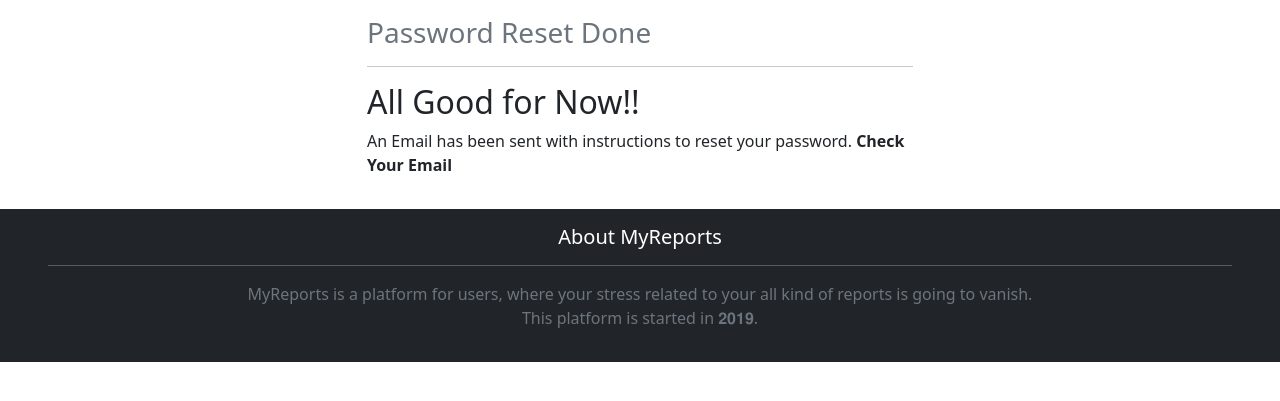
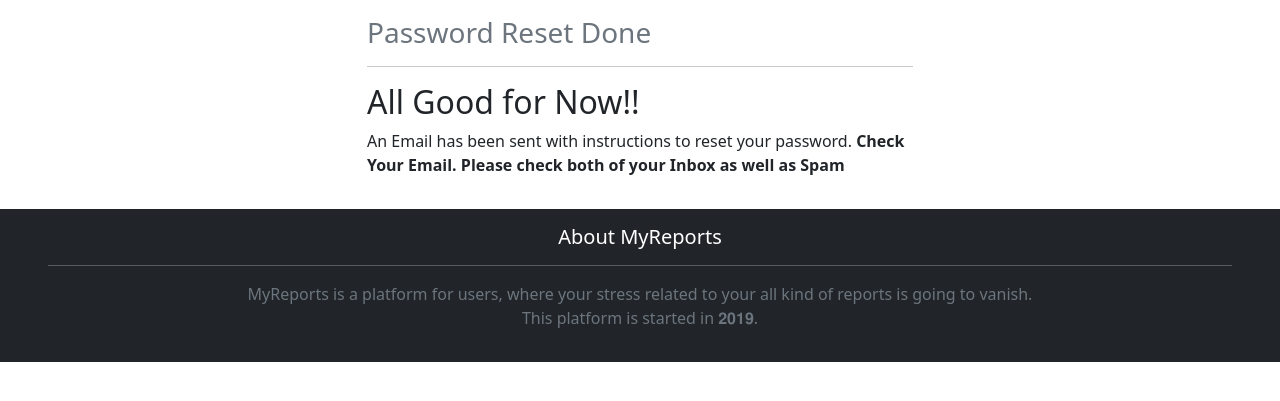
Before and after one commit to anasmalik081/Myreports, a Django app: page /password-reset/done/ in a window 1280 px wide. Shown: the part 58-459 px from the top of the page. Run offline with Django 4.2, Linux system fonts and the light colour scheme; parts of the project's set-up code (start-up, migrations or seed data) failed here and were passed over; some libraries are stand-ins or nearby versions.

Commit message:
Change Reset Email Meassage

```diff
--- a/templates/password_reset_done.html
+++ b/templates/password_reset_done.html
@@ -9,7 +9,7 @@
             <h3 class="text-muted">Password Reset Done</h3>
             <hr>
             <h2 class="alert-heading">All Good for Now!!</h2>
-            <p>An Email has been sent with instructions to reset your password. <b>Check Your Email</b></p>
+            <p>An Email has been sent with instructions to reset your password. <b>Check Your Email. Please check both of your Inbox as well as Spam</b></p>
         </div>
     </div>
 </div>
```
